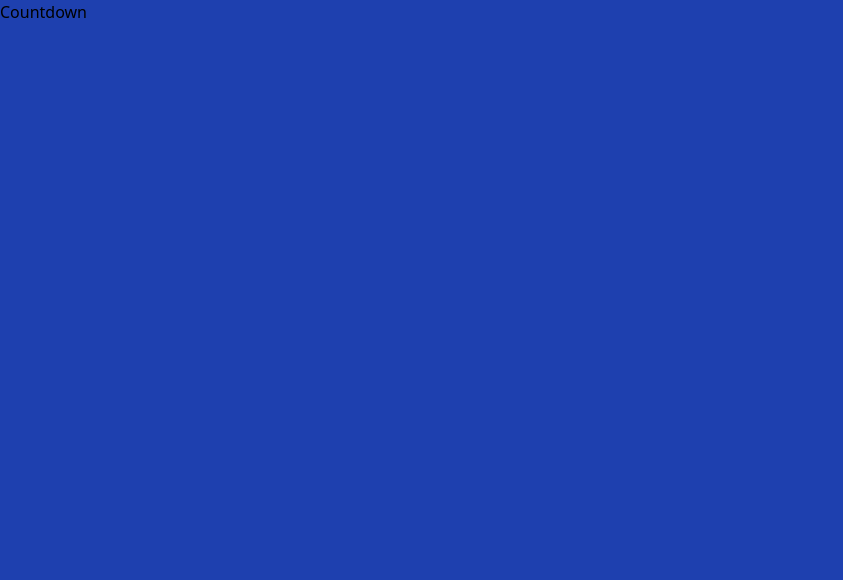
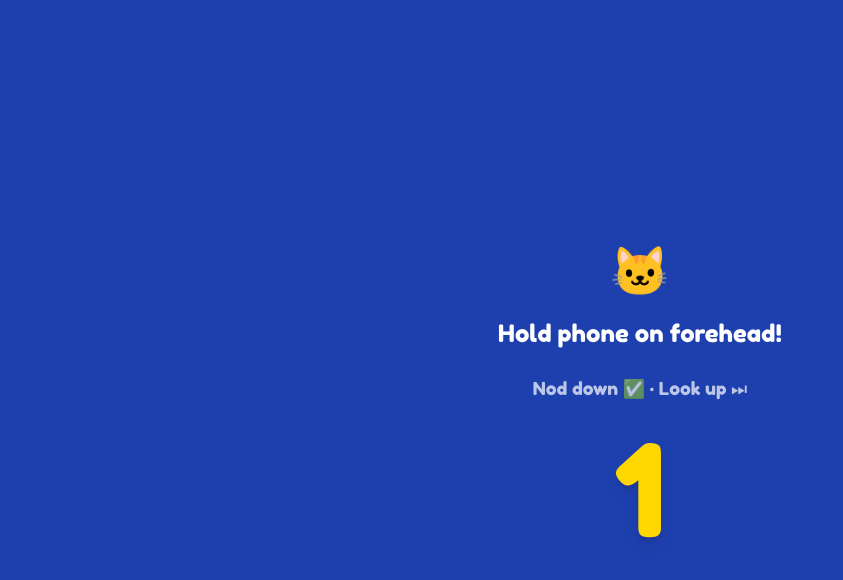
Before and after one commit to Sting41b/neko-guess, a React (Vite) app: page / in a window 1280 px wide. Both pictures are taken after a click on the button "Start Game 🎮". Shown: the top 580 px of the page, without its empty margins (0-843 px from the left). Built offline with nearby package versions, Linux system fonts and the light colour scheme.

Commit message:
feat: add CountdownScreen with iOS motion permission flow

```diff
--- a/src/components/CountdownScreen.tsx
+++ b/src/components/CountdownScreen.tsx
@@ -1 +1,86 @@
-export default function CountdownScreen(_: any) { return <div>Countdown</div> }
+import { useState, useEffect, useCallback } from 'react'
+import { requestMotionPermission, type MotionPermission, tryLockLandscape } from '../hooks/useTilt'
+import { useGameAudio } from '../hooks/useGameAudio'
+
+interface CountdownScreenProps {
+  onReady: () => void
+  onBack: () => void
+}
+
+export default function CountdownScreen({ onReady, onBack }: CountdownScreenProps) {
+  const [permission, setPermission] = useState<MotionPermission>('unknown')
+  const [count, setCount] = useState<number | null>(null)
+  const { initAudio } = useGameAudio()
+
+  // On Android/desktop, auto-grant and start countdown
+  useEffect(() => {
+    const isIOS = /iPad|iPhone|iPod/.test(navigator.userAgent)
+    if (!isIOS) {
+      setPermission('granted')
+    }
+  }, [])
+
+  // Start countdown once permission is granted
+  useEffect(() => {
+    if (permission !== 'granted') return
+    tryLockLandscape()
+    setCount(3)
+  }, [permission])
+
+  // Countdown tick
+  useEffect(() => {
+    if (count === null) return
+    if (count === 0) {
+      const t = setTimeout(onReady, 600)
+      return () => clearTimeout(t)
+    }
+    const t = setTimeout(() => setCount(n => (n ?? 1) - 1), 1000)
+    return () => clearTimeout(t)
+  }, [count, onReady])
+
+  const handleAllowMotion = useCallback(async () => {
+    initAudio() // initialise AudioContext on this gesture (iOS requirement)
+    const result = await requestMotionPermission()
+    setPermission(result)
+  }, [initAudio])
+
+  return (
+    <div className="h-full w-full bg-brand-blue flex flex-col items-center justify-center gap-6 text-white text-center px-8">
+      <span className="text-5xl">🐱</span>
+      <p className="font-fredoka text-2xl">Hold phone on forehead!</p>
+      <p className="font-fredoka text-white/70 text-lg">Nod down ✅ · Look up ⏭</p>
+
+      {/* iOS permission button */}
+      {permission === 'unknown' && (
+        <button
+          onClick={handleAllowMotion}
+          className="font-fredoka text-2xl px-8 py-4 bg-brand-yellow text-brand-blue rounded-3xl shadow-lg active:scale-95 transition-transform"
+        >
+          Allow Motion to Play 📱
+        </button>
+      )}
+
+      {/* Permission denied message */}
+      {permission === 'denied' && (
+        <div className="flex flex-col items-center gap-4">
+          <p className="font-fredoka text-xl text-yellow-300">
+            Motion access is needed to play. Please reload and allow motion access.
+          </p>
+          <button
+            onClick={onBack}
+            className="font-fredoka text-xl px-6 py-3 bg-white text-brand-blue rounded-2xl"
+          >
+            Go Back
+          </button>
+        </div>
+      )}
+
+      {/* Countdown */}
+      {permission === 'granted' && count !== null && (
+        <span className="font-fredoka text-9xl text-brand-yellow drop-shadow-lg">
+          {count === 0 ? 'GO!' : count}
+        </span>
+      )}
+    </div>
+  )
+}
```
